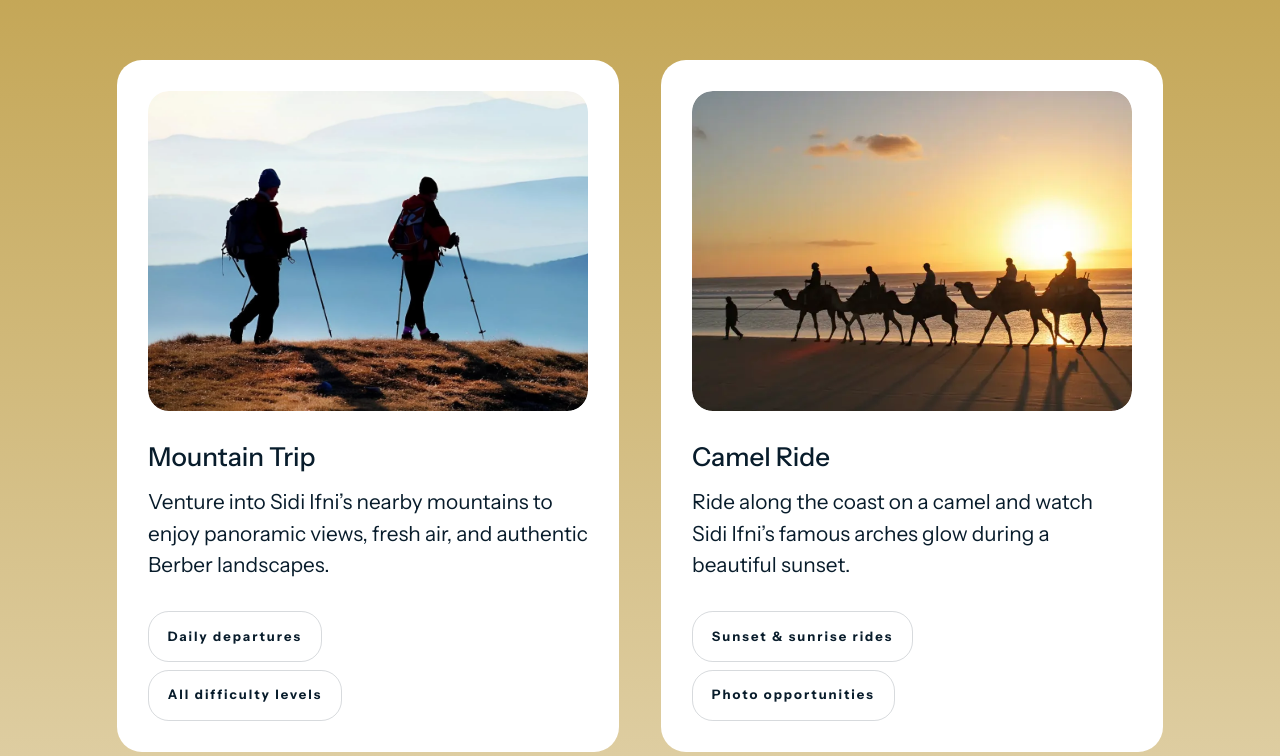
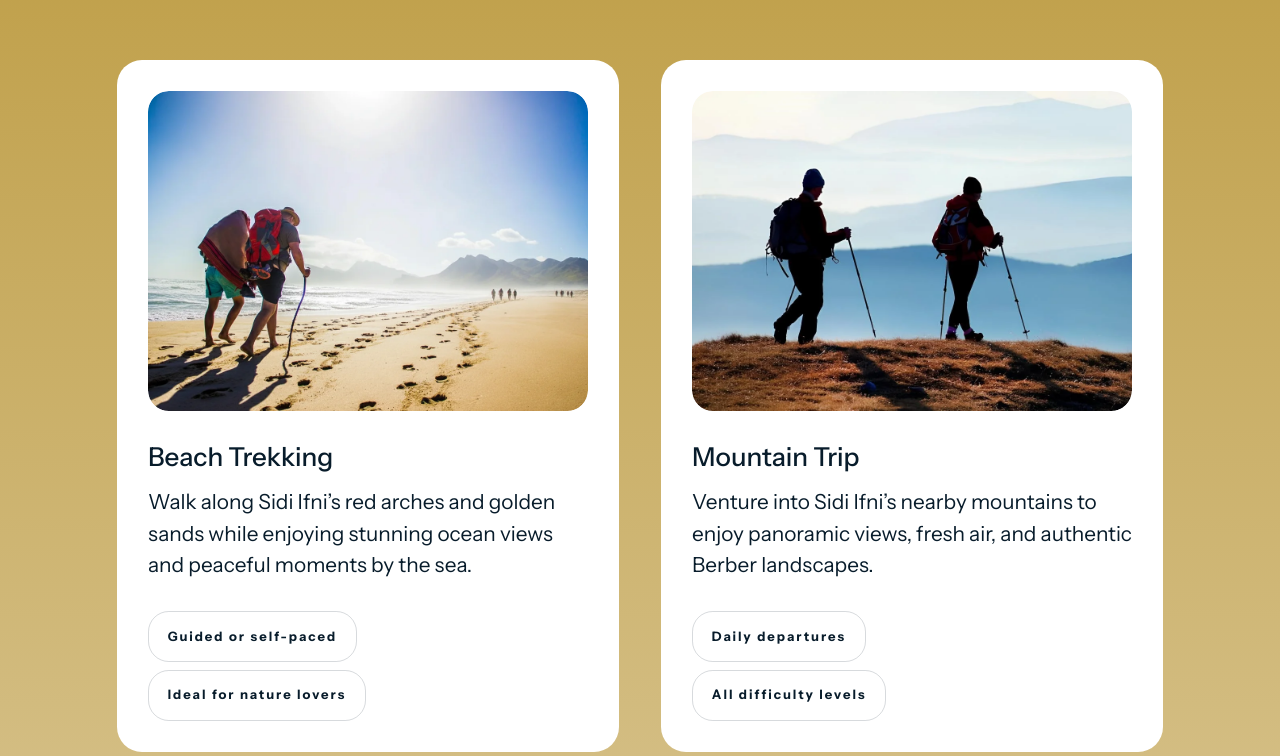
Before and after one commit to hamzaelbaz/sidi-ifni-experience, a website: page public/activities/berber-house.html in a window 1280 px wide. Shown: the part 5123-5879 px from the top of the page. Drawn offline with nearby package versions, Linux system fonts and the light colour scheme.

Commit message:
Your message here

```diff
--- a/public/activities/berber-house.html
+++ b/public/activities/berber-house.html
@@ -198,6 +198,19 @@
 </div>
 
                <div class="tours-section-content">
+                <article class="tour-informations">
+                        <div class="tours-infos-container">
+                           <div class="tour-img"><a href="/activities/beach-trekking"><img src="../images/beach-trekking.webp" srcset="../images/beach-trekking_800.webp 800w,../images/beach-trekking_950.webp 950w, ../images/beach-trekking.webp 1120w " alt="2 mens walking in the beach"></a><a class="btn explore hover-btn tours-btn" href="/activities/beach-trekking">SHOW DETAILS</a></div>
+                           <div class="tour-title">
+                              <h4>Beach Trekking</h4>
+                              <p>Walk along Sidi Ifni’s red arches and golden sands while enjoying stunning ocean views and peaceful moments by the sea.</p>
+                           </div>
+                           <div class="added-infos">
+                              <p class="added-btn">Guided or self-paced</p>
+            <p class="added-btn">Ideal for nature lovers</p>
+                           </div>
+                        </div>
+                     </article>
                      <article class="tour-informations">
                         <div class="tours-infos-container">
                            <div class="tour-img"><a href="/activities/mountain-trip.html"><img src="../images/mountain-trip.webp" alt="mountain trip" srcset="../images/mountain-trip_450.jpg 450w,../images/mountain-trip_550.jpg 550w, ../images/mountain-trip_650.jpg 650w,../images/mountain-trip_800.jpg 800w, ../images/mountain-trip.webp 950w">
```
